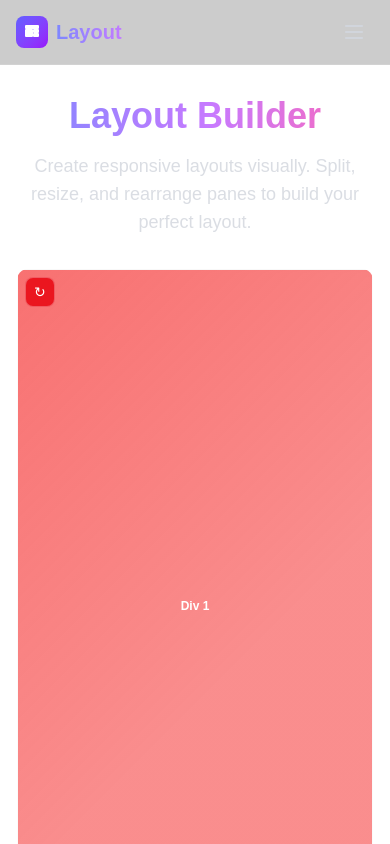
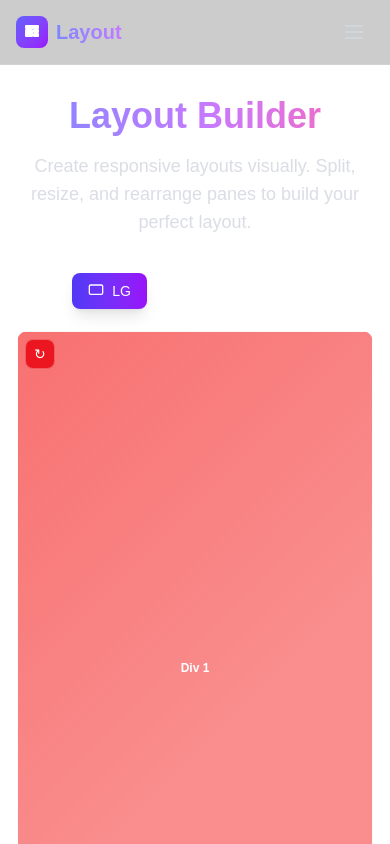
Before and after one commit to devansharora18/layout, a Next.js app: page /home in a window 390 px wide. Shown: the top 844 px of the page. Built offline with nearby package versions, Linux system fonts and the light colour scheme.

Commit message:
feat: added responsive viewport modes

```diff
--- a/components/canvas/Canvas.tsx
+++ b/components/canvas/Canvas.tsx
@@ -7,6 +7,7 @@ import {
   type NodeModel,
   type SplitNode,
   type Orientation,
+  type ViewportMode,
   isSplit,
   isLeaf,
   selectLeaf as selectLeafAction,
@@ -18,10 +19,12 @@ import {
   renameLeaf as renameLeafAction,
   removeLeaf as removeLeafAction,
   moveLeafToSplit as moveLeafToSplitAction,
+  setViewportMode as setViewportModeAction,
 } from "@/store/layoutSlice";
 import type { RootState } from "@/store";
 import SplitView from "./SplitView";
 import LeafView from "./LeafView";
+import Button from "@/components/ui/Button";
 
 type DragState =
   | {
@@ -42,6 +45,7 @@ export default function Canvas() {
   const dispatch = useDispatch();
   const root = useSelector((s: RootState) => s.layout.root);
   const selectedLeafId = useSelector((s: RootState) => s.layout.selectedLeafId);
+  const viewportMode = useSelector((s: RootState) => s.layout.viewportMode);
 
   // drag state (resize or rearrange)
   const [drag, setDrag] = useState<DragState | null>(null);
@@ -169,9 +173,74 @@ export default function Canvas() {
   );
 
   // Render
+  // Determine canvas dimensions based on viewport mode
+  const getCanvasDimensions = () => {
+    switch (viewportMode) {
+      case "sm": // Mobile (e.g., iPhone 13)
+        return { width: "375px", height: "667px", maxWidth: "375px" };
+      case "md": // Tablet (e.g., iPad)
+        return { width: "768px", height: "1024px", maxWidth: "768px" };
+      case "lg": // Desktop (default)
+      default:
+        return { width: "100%", height: "80vh", maxWidth: "1280px" };
+    }
+  };
+
+  const canvasDimensions = getCanvasDimensions();
+
   return (
-    <div className="w-full max-w-5xl h-[80vh] flex flex-col gap-4">
-      <div className="flex-1 rounded-xl bg-white/10 backdrop-blur-lg border border-white/20 overflow-hidden shadow-inner relative">
+    <div className="w-full flex flex-col gap-4 items-center">
+      {/* Viewport mode selector */}
+      <div className="flex items-center gap-2 bg-white/10 backdrop-blur-lg border border-white/20 rounded-lg p-1">
+        <Button
+          variant={viewportMode === "lg" ? "primary" : "ghost"}
+          size="sm"
+          onClick={() => dispatch(setViewportModeAction("lg"))}
+          className="px-4 py-2"
+        >
+          <svg className="w-4 h-4 mr-2" fill="none" stroke="currentColor" viewBox="0 0 24 24">
+            <rect x="2" y="3" width="20" height="14" rx="2" strokeWidth="2" />
+          </svg>
+          LG
+        </Button>
+        <Button
+          variant={viewportMode === "md" ? "primary" : "ghost"}
+          size="sm"
+          onClick={() => dispatch(setViewportModeAction("md"))}
+          className="px-4 py-2"
+        >
+          <svg className="w-4 h-4 mr-2" fill="none" stroke="currentColor" viewBox="0 0 24 24">
+            <rect x="5" y="2" width="14" height="20" rx="2" strokeWidth="2" />
+          </svg>
+          MD
+        </Button>
+        <Button
+          variant={viewportMode === "sm" ? "primary" : "ghost"}
+          size="sm"
+          onClick={() => dispatch(setViewportModeAction("sm"))}
+          className="px-4 py-2"
+        >
+          <svg className="w-4 h-4 mr-2" fill="none" stroke="currentColor" viewBox="0 0 24 24">
+            <rect x="7" y="2" width="10" height="20" rx="2" strokeWidth="2" />
+          </svg>
+          SM
+        </Button>
+      </div>
+
+      {/* Canvas container with dynamic dimensions */}
+      <div
+        className="flex flex-col gap-4 transition-all duration-300 ease-in-out"
+        style={{
+          width: canvasDimensions.width,
+          maxWidth: canvasDimensions.maxWidth,
+        }}
+      >
+        <div
+          className="rounded-xl bg-white/10 backdrop-blur-lg border border-white/20 overflow-hidden shadow-inner relative"
+          style={{
+            height: canvasDimensions.height,
+          }}
+        >
         {/* Reset button - always visible at top-left */}
         <button
           className="absolute top-2 left-2 p-1 rounded-lg bg-red-600/80 hover:bg-red-500 text-white text-sm font-medium backdrop-blur-sm border border-white/30 transition-all z-50 px-2"
@@ -210,6 +279,7 @@ export default function Canvas() {
             onSplitLeaf={handleSplit}
           />
         )}
+        </div>
       </div>
     </div>
   );
--- a/store/layoutSlice.ts
+++ b/store/layoutSlice.ts
@@ -19,12 +19,15 @@ export type SplitNode = {
 
 export type NodeModel = LeafNode | SplitNode;
 
+export type ViewportMode = "lg" | "md" | "sm";
+
 export type LayoutState = {
   root: NodeModel;
   selectedLeafId: string | null;
   nextOrientation: Orientation;
   idSeq: number; // for generating sequential leaf labels (Div 1, Div 2, ...)
   splitSeq: number; // independent counter for split node ids
+  viewportMode: ViewportMode; // responsive viewport mode (lg: desktop, md: tablet, sm: mobile)
 };
 
 export function isSplit(n: NodeModel): n is SplitNode {
@@ -54,6 +57,7 @@ function validateState(obj: any): obj is LayoutState {
   if (typeof obj !== "object") return false;
   if (!obj.root) return false;
   if (!("idSeq" in obj) || !("splitSeq" in obj)) return false;
+  // viewportMode is optional for backwards compatibility
   return true;
 }
 
@@ -78,12 +82,19 @@ function defaultState(): LayoutState {
     nextOrientation: "row",
     idSeq: 2,
     splitSeq: 1,
+    viewportMode: "lg", // default to desktop view
   };
 }
 
 function initState(): LayoutState {
   const persisted = loadPersistedState();
-  if (persisted) return persisted;
+  if (persisted) {
+    // Ensure viewportMode exists for backwards compatibility
+    if (!persisted.viewportMode) {
+      persisted.viewportMode = "lg";
+    }
+    return persisted;
+  }
   return defaultState();
 }
 
@@ -130,6 +141,10 @@ const layoutSlice = createSlice({
       state.nextOrientation = s.nextOrientation;
       state.idSeq = s.idSeq;
       state.splitSeq = s.splitSeq;
+      state.viewportMode = s.viewportMode;
+    },
+    setViewportMode(state, action: PayloadAction<ViewportMode>) {
+      state.viewportMode = action.payload;
     },
     splitSelected(state) {
       const sel = state.selectedLeafId;
@@ -317,6 +332,7 @@ export const {
   renameLeaf,
   removeLeaf,
   moveLeafToSplit,
+  setViewportMode,
 } = layoutSlice.actions;
 
 export default layoutSlice.reducer;
```
